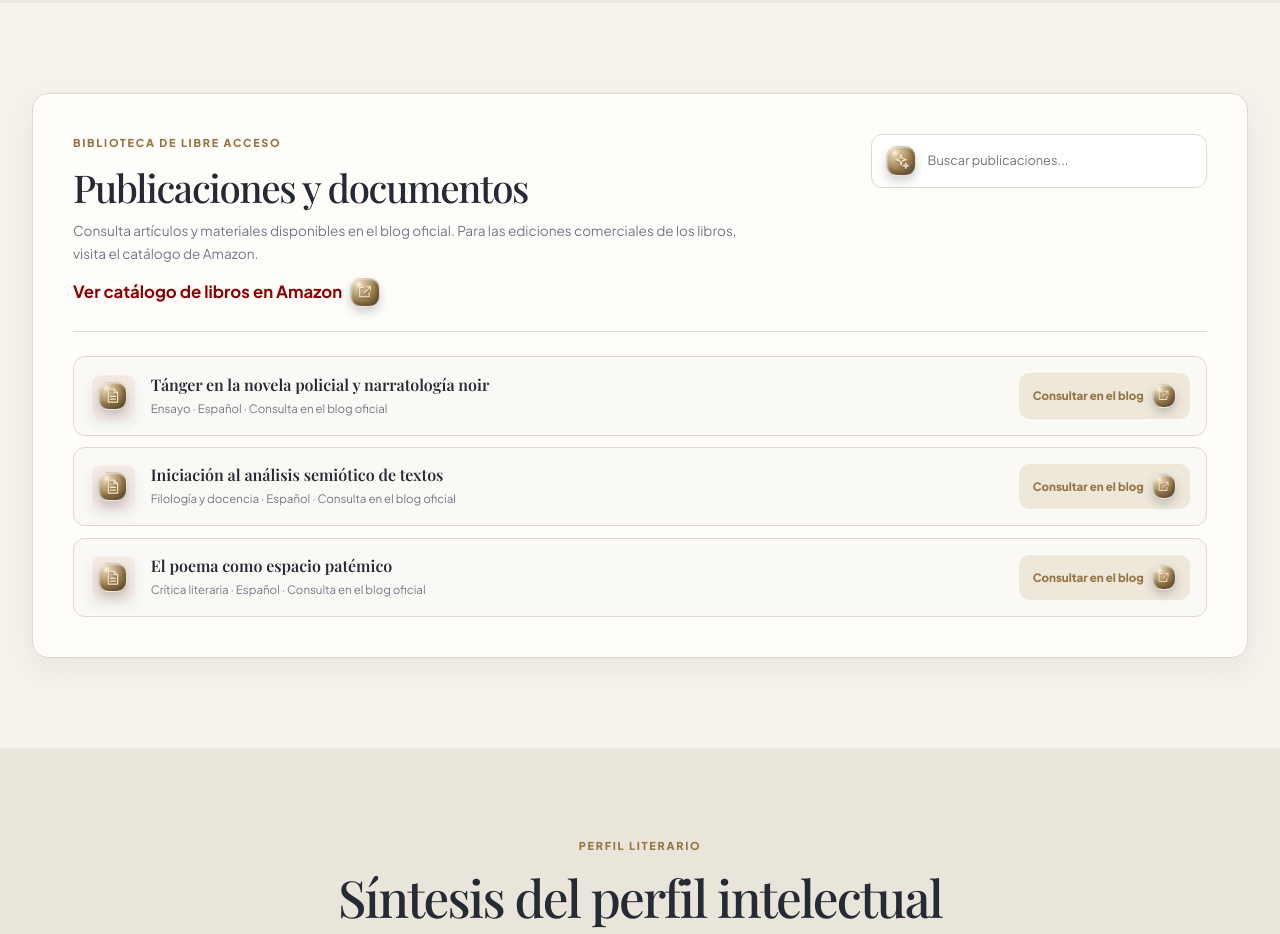
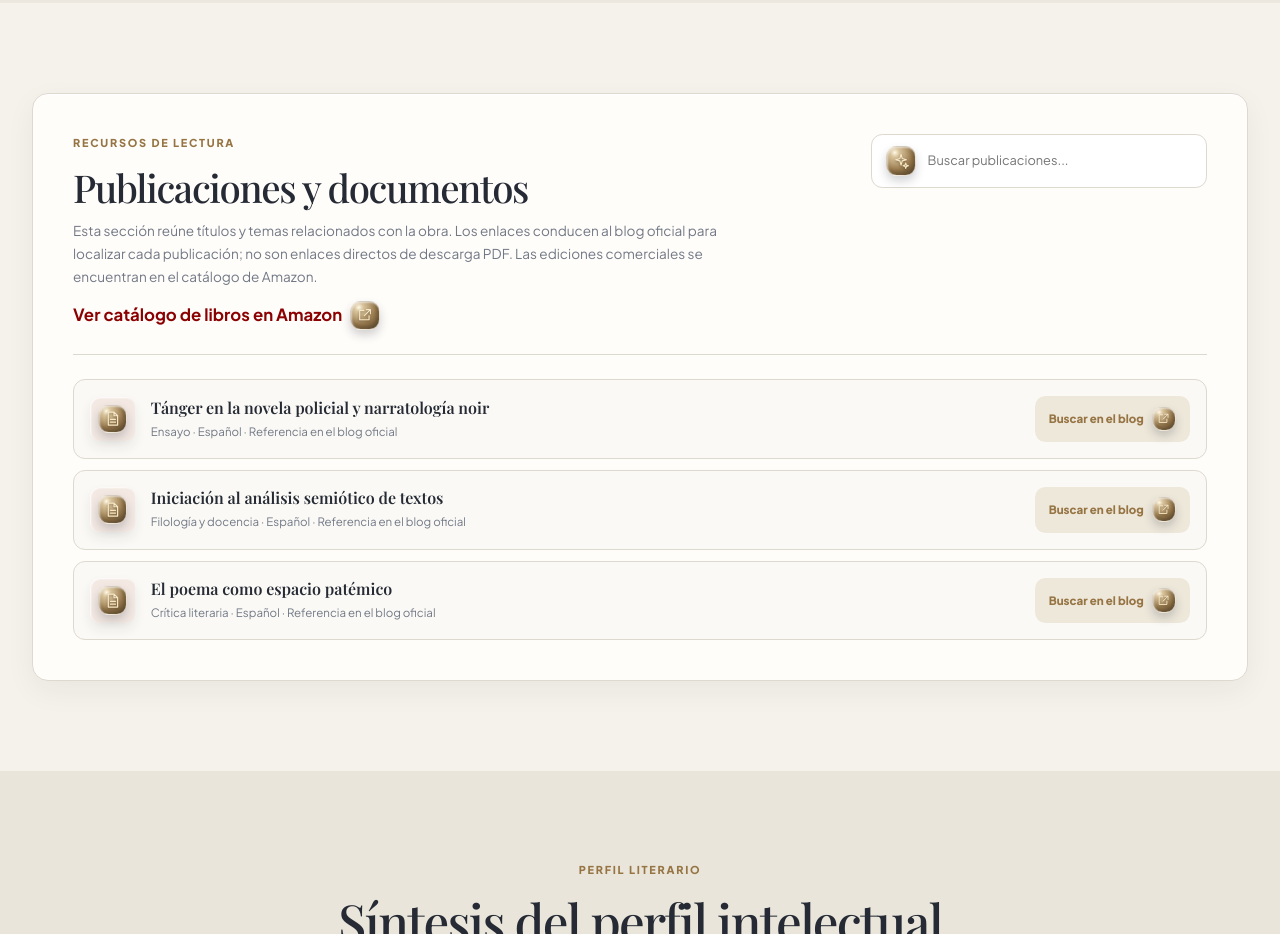
Before and after one commit to gpldroid/ahmedoubalie, an Astro site: page / in a window 1280 px wide. Shown: the part 4000-4934 px from the top of the page. Built offline with nearby package versions, Linux system fonts and the light colour scheme; Astro itself is replaced by a stand-in of ours; a web font is replaced by a local one.

Commit message:
Clarify library links are not direct PDF downloads

```diff
--- a/src/components/PdfLibrarySection.astro
+++ b/src/components/PdfLibrarySection.astro
@@ -7,13 +7,13 @@ const root = import.meta.env.BASE_URL;
     <div class="pdf-panel">
       <header class="pdf-header">
         <div>
-          <span class="section-eyebrow">Biblioteca de libre acceso</span>
+          <span class="section-eyebrow">Recursos de lectura</span>
           <h2>Publicaciones y documentos</h2>
-          <p>Consulta artículos y materiales disponibles en el blog oficial. Para las ediciones comerciales de los libros, visita el catálogo de Amazon.</p>
+          <p>Esta sección reúne títulos y temas relacionados con la obra. Los enlaces conducen al blog oficial para localizar cada publicación; no son enlaces directos de descarga PDF. Las ediciones comerciales se encuentran en el catálogo de Amazon.</p>
           <a class="pdf-catalog-link" href={root + 'books/'}>Ver catálogo de libros en Amazon <Icon3D name="external" /></a>
         </div>
         <label class="pdf-search">
-          <span class="sr-only">Buscar publicaciones PDF</span>
+          <span class="sr-only">Buscar publicaciones</span>
           <Icon3D name="sparkle" />
           <input type="search" id="pdf-search-input" placeholder="Buscar publicaciones..." autocomplete="off"/>
         </label>
@@ -21,18 +21,18 @@ const root = import.meta.env.BASE_URL;
       <div class="pdf-list" id="pdf-list-container">
         <article class="pdf-item">
           <span class="pdf-item-icon"><Icon3D name="file" /></span>
-          <div class="pdf-item-copy"><h3 class="pdf-title">Tánger en la novela policial y narratología noir</h3><p>Ensayo · Español · Consulta en el blog oficial</p></div>
-          <a href="https://ahmedoubali.blogspot.com" target="_blank" rel="noopener noreferrer">Consultar en el blog <Icon3D name="external" /></a>
+          <div class="pdf-item-copy"><h3 class="pdf-title">Tánger en la novela policial y narratología noir</h3><p>Ensayo · Español · Referencia en el blog oficial</p></div>
+          <a href="https://ahmedoubali.blogspot.com" target="_blank" rel="noopener noreferrer">Buscar en el blog <Icon3D name="external" /></a>
         </article>
         <article class="pdf-item">
           <span class="pdf-item-icon"><Icon3D name="file" /></span>
-          <div class="pdf-item-copy"><h3 class="pdf-title">Iniciación al análisis semiótico de textos</h3><p>Filología y docencia · Español · Consulta en el blog oficial</p></div>
-          <a href="https://ahmedoubali.blogspot.com" target="_blank" rel="noopener noreferrer">Consultar en el blog <Icon3D name="external" /></a>
+          <div class="pdf-item-copy"><h3 class="pdf-title">Iniciación al análisis semiótico de textos</h3><p>Filología y docencia · Español · Referencia en el blog oficial</p></div>
+          <a href="https://ahmedoubali.blogspot.com" target="_blank" rel="noopener noreferrer">Buscar en el blog <Icon3D name="external" /></a>
         </article>
         <article class="pdf-item">
           <span class="pdf-item-icon"><Icon3D name="file" /></span>
-          <div class="pdf-item-copy"><h3 class="pdf-title">El poema como espacio patémico</h3><p>Crítica literaria · Español · Consulta en el blog oficial</p></div>
-          <a href="https://ahmedoubali.blogspot.com" target="_blank" rel="noopener noreferrer">Consultar en el blog <Icon3D name="external" /></a>
+          <div class="pdf-item-copy"><h3 class="pdf-title">El poema como espacio patémico</h3><p>Crítica literaria · Español · Referencia en el blog oficial</p></div>
+          <a href="https://ahmedoubali.blogspot.com" target="_blank" rel="noopener noreferrer">Buscar en el blog <Icon3D name="external" /></a>
         </article>
       </div>
       <p id="pdf-empty-state" class="hidden pdf-empty" role="status">No se encontraron publicaciones con ese título.</p>
```
